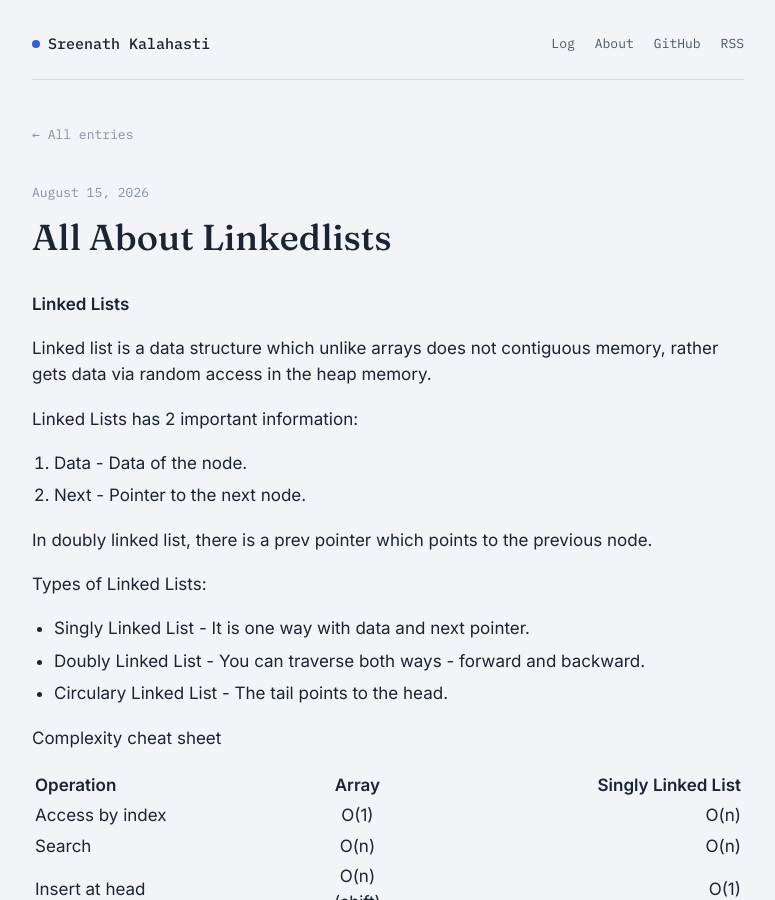
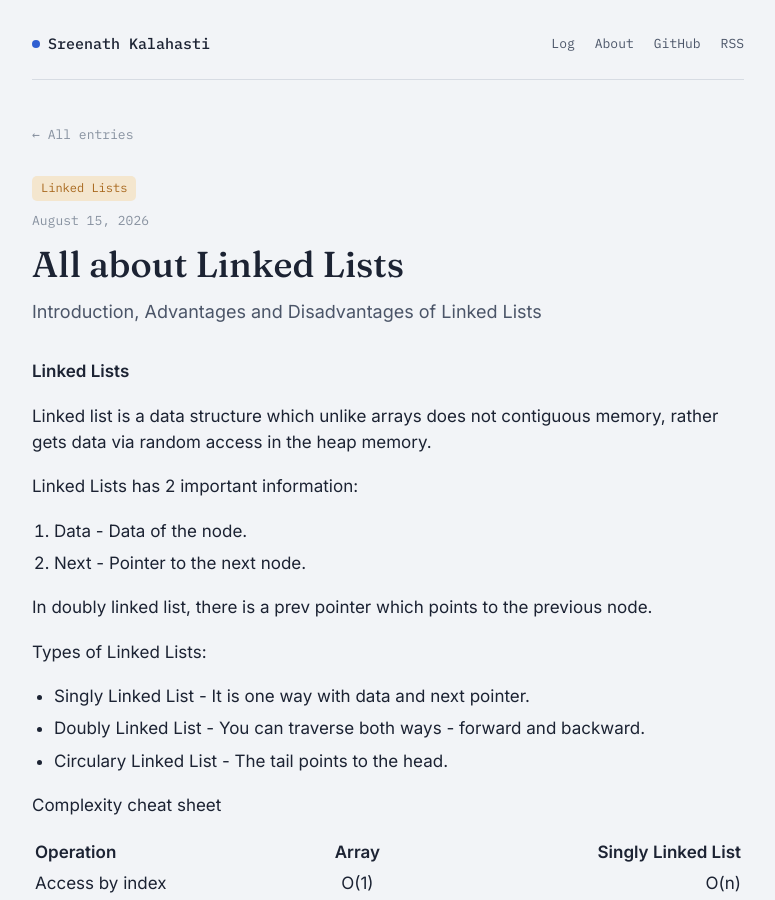
Before and after one commit to sreekala-labs/sreekala-labs.github.io, a Jekyll site: the page built from _posts/2026-08-15-all-about-linkedlists.md, in a window 1280 px wide and 900 px high. Shown: the whole window, without its empty margins (252-1027 px from the left). Built offline with Jekyll 4.4.1, drawn with Linux system fonts in a browser that asks for light colours.

Commit message:
Add front matter to linked lists article
Added front matter with title, topic, and summary.

```diff
--- a/_posts/2026-08-15-all-about-linkedlists.md
+++ b/_posts/2026-08-15-all-about-linkedlists.md
@@ -1,3 +1,10 @@
+---
+title: "All about Linked Lists"
+topic: Linked Lists
+summary: "Introduction, Advantages and Disadvantages of Linked Lists"
+---
+
+
 **Linked Lists**
 
 Linked list is a data structure which unlike arrays does not contiguous memory, rather gets data via random access in the heap memory.
```
